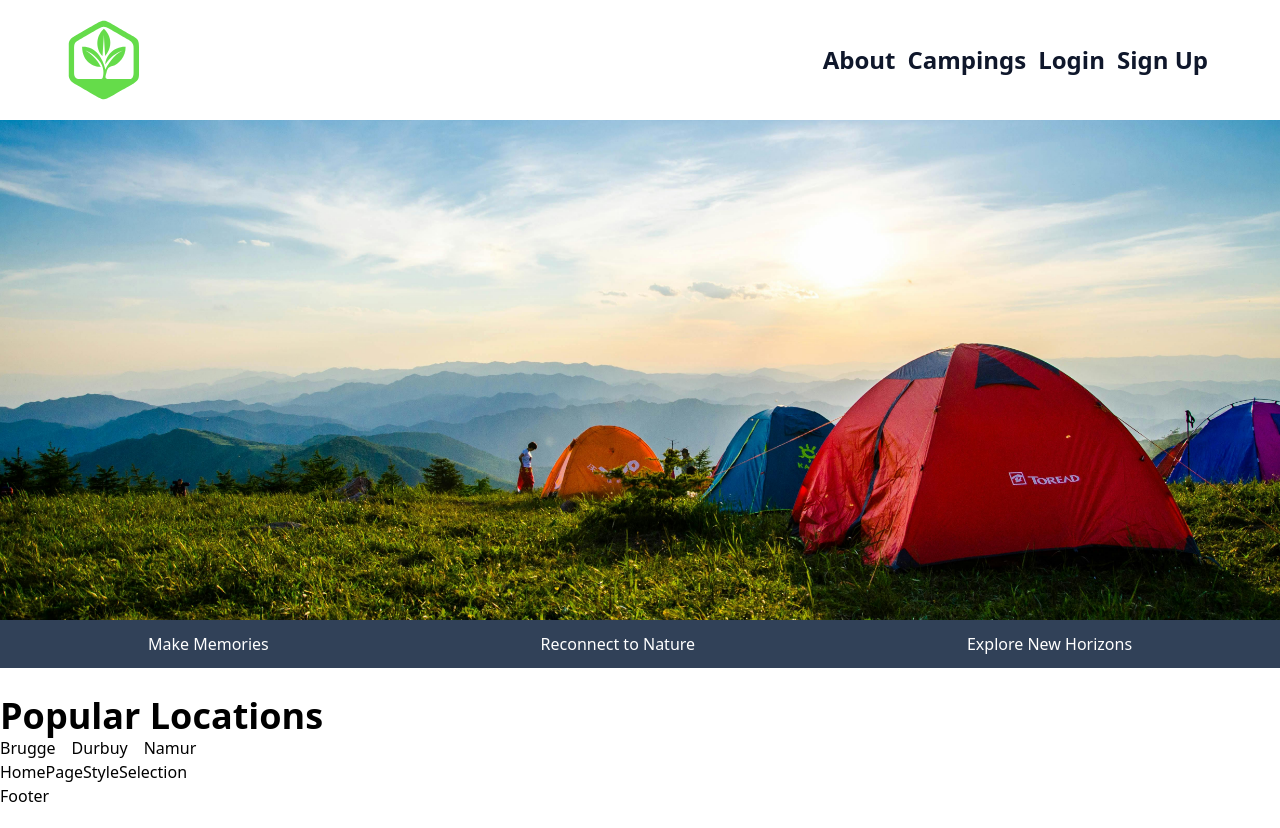
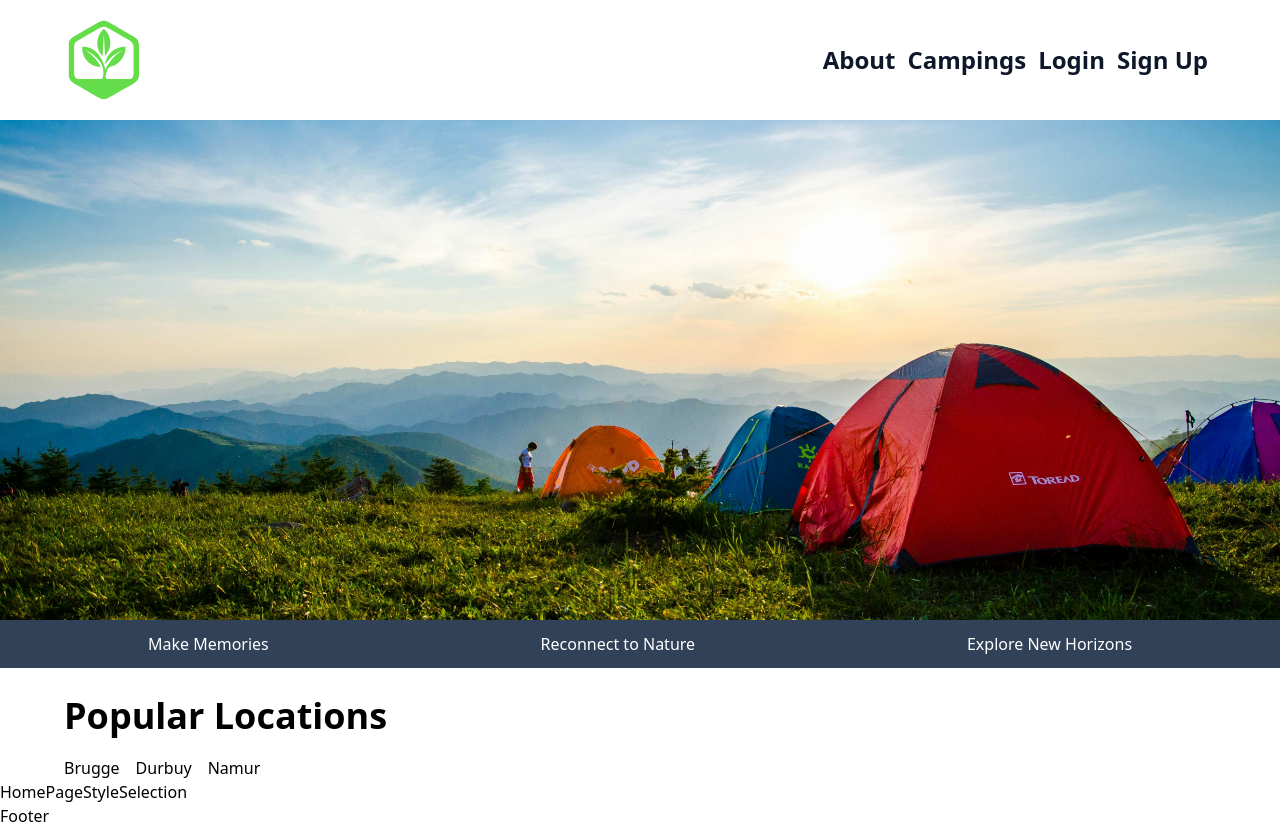
Before and after one commit to kevin-van-damme/buitenbijons_fe_v3, a Next.js app: page / in a window 1280 px wide. Built offline with nearby package versions, Linux system fonts and the light colour scheme.

Commit message:
adjusting css to make it responsive

```diff
--- a/src/app/components/homepage/HomePagePopularSelection.tsx
+++ b/src/app/components/homepage/HomePagePopularSelection.tsx
@@ -1,8 +1,8 @@
 const HomePagePopularSelection = () => {
   return (
-    <div className="">
-      <h3 className="text-4xl font-bold">Popular Locations</h3>
-      <ul className="flex flex-row gap-4">
+    <div className="lg:w-6xl lg:mx-auto md:w-7xl md:mx-2">
+      <h3 className="text-4xl font-bold text-center mb-5 lg:text-left lg:mb-5 md:mb-5 md:text-left">Popular Locations</h3>
+      <ul className="flex flex-col gap-4 items-center lg:flex-row md:flex-row">
         <li>Brugge</li>
         <li>Durbuy</li>
         <li>Namur</li>
```
